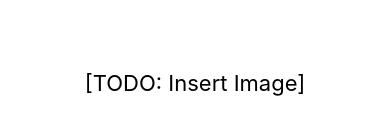
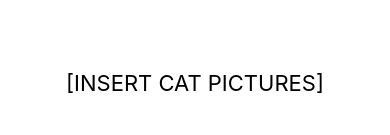
Before and after one commit to MoonHighway/ColorCatalog, a React Native app: screen / in a window 390 px wide. Shown: the part 339-474 px from the top of the page. Built offline with nearby package versions, Linux system fonts and the light colour scheme.

Commit message:
READY FOR NEXT LESSON

```diff
--- a/App.js
+++ b/App.js
@@ -4,7 +4,7 @@ import { StyleSheet, Text, View } from "react-native";
 export default function App() {
   return (
     <View style={styles.page}>
-      <Text style={styles.text}>[TODO: Insert Image]</Text>
+      <Text style={styles.text}>[INSERT CAT PICTURES]</Text>
     </View>
   );
 }
```
